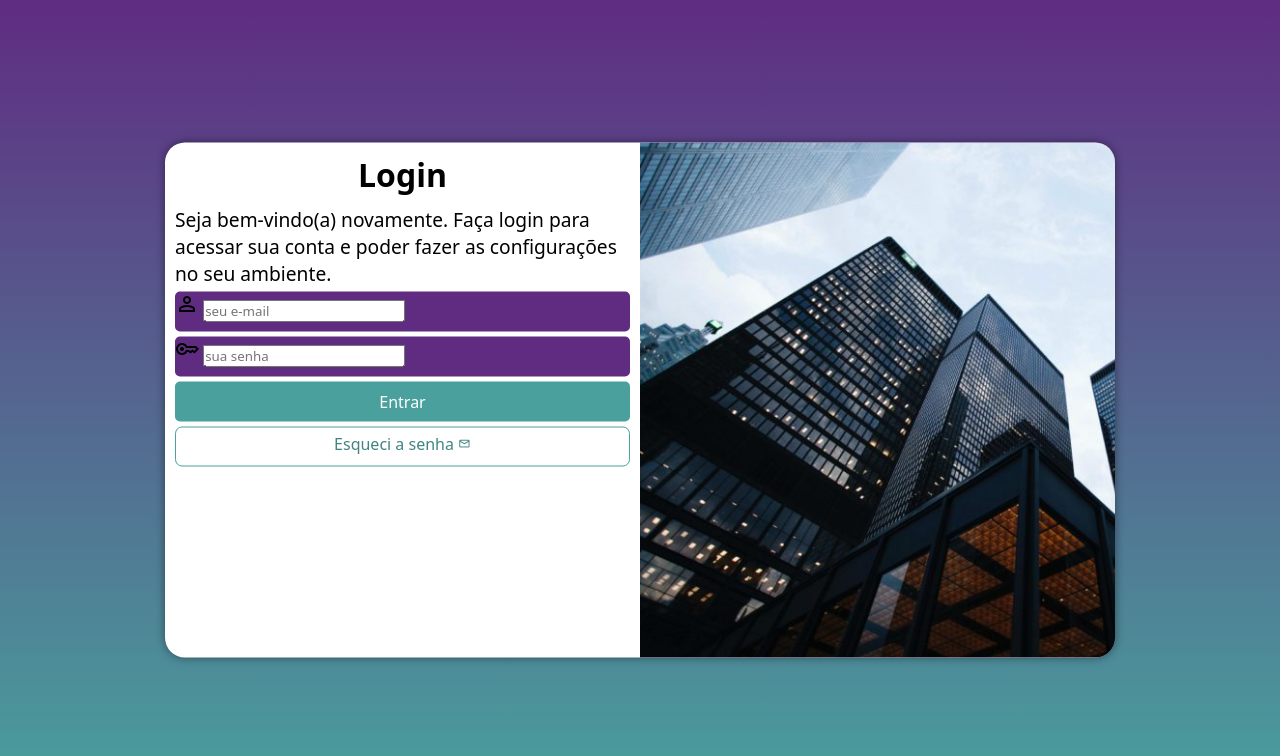
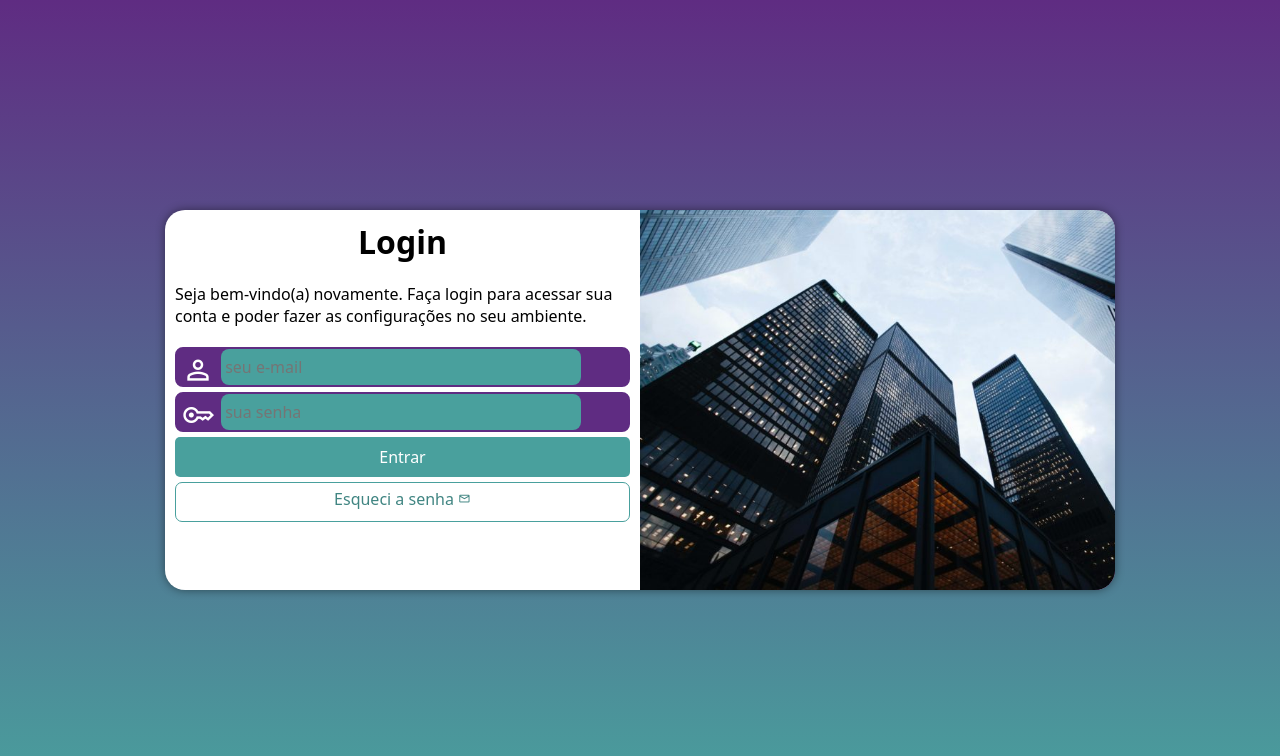
Before and after one commit to yantrindade06/projeto-login, a plain HTML site: page index.html in a window 1280 px wide. Drawn offline with nearby package versions, Linux system fonts and the light colour scheme.

Commit message:
atualizei

```diff
--- a/estilos/media-query.css
+++ b/estilos/media-query.css
@@ -7,6 +7,7 @@
 
     section#login {
         width: 80vw;
+        height: 300px;
     }
 
     section#login div#imagem {
@@ -29,6 +30,7 @@
 
     section#login {
         width: 950px;
+        height: 380px;
     }
 
     section#login div#imagem {
@@ -47,6 +49,7 @@
     }
 
     div#formulario p {
-        font-size: 1.2em;
+        font-size: 1em;
+        margin: 20px 0px;
     }
 }
--- a/estilos/style.css
+++ b/estilos/style.css
@@ -60,15 +60,39 @@ div#formulario p {
 
 form div.campo {
     background-color: #5f2c82;
+    border: 2px solid #5f2c82;
     display: block;
     width: 100%;
     height: 40px;
-    border-radius: 5px;
+    border-radius: 8px;
     margin: 5px 0px;
+
 }
 
 div.campo label {
     display: none;
+}
+
+div.campo span {
+    color: white;
+    font-size: 2em;
+    width: 40px;
+    padding: 5px;
+}
+
+div.campo input:focus-within {
+    background-color: white;
+}
+
+div.campo input{
+    background-color: #49a09d;
+    font-size: 1em;
+    width: calc(80% - 1px);
+    transform: translateY(-13px);
+    height: 100%;
+    border: 0px;
+    border-radius: 8px;
+    padding: 4px;
 }
 
 form input[type=submit] {
```
